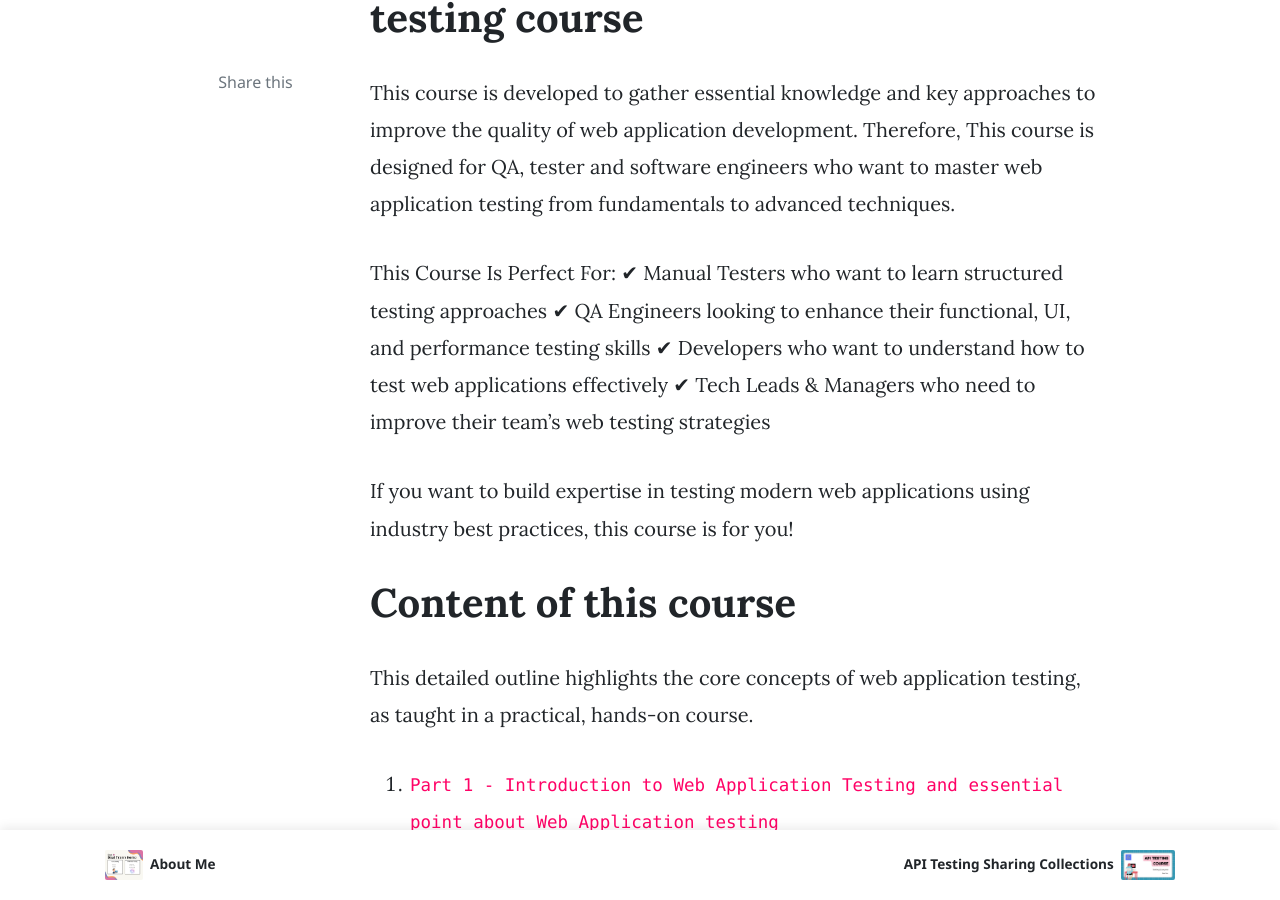
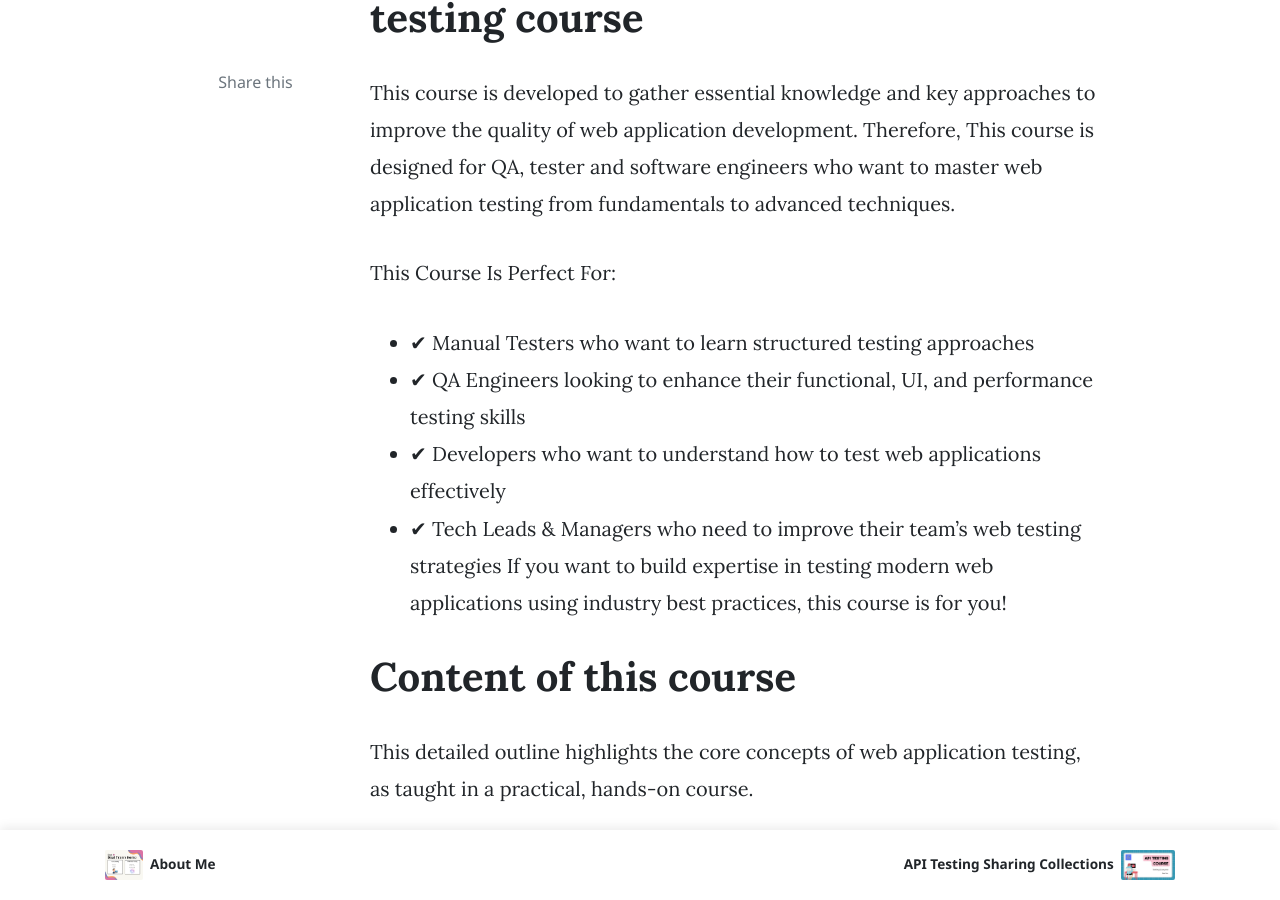
Before and after one commit to josdoaitran/josdoaitran.github.io, a Jekyll site: the page built from _posts/2025/2021-02-16-unofficial-premium-course-web-application-testing.md, in a window 1280 px wide and 900 px high, scrolled down 1959 px. Built offline with Jekyll 4.4.1, drawn with Linux system fonts in a browser that asks for light colours; nearby versions of some CDN libraries; comment, search, counter and statistics services are not loaded.

```diff
--- a/_posts/2025/2021-02-16-unofficial-premium-course-web-application-testing.md
+++ b/_posts/2025/2021-02-16-unofficial-premium-course-web-application-testing.md
@@ -23,11 +23,11 @@ This course is developed to gather essential knowledge and key approaches to imp
 Therefore, This course is designed for QA, tester and software engineers who want to master web application testing from fundamentals to advanced techniques.
 
 This Course Is Perfect For:
-✔ Manual Testers who want to learn structured testing approaches
-✔ QA Engineers looking to enhance their functional, UI, and performance testing skills
-✔ Developers who want to understand how to test web applications effectively
-✔ Tech Leads & Managers who need to improve their team’s web testing strategies
 
+- ✔ Manual Testers who want to learn structured testing approaches
+- ✔ QA Engineers looking to enhance their functional, UI, and performance testing skills
+- ✔ Developers who want to understand how to test web applications effectively
+- ✔ Tech Leads & Managers who need to improve their team’s web testing strategies
 If you want to build expertise in testing modern web applications using industry best practices, this course is for you!
 
 # Content of this course
```
